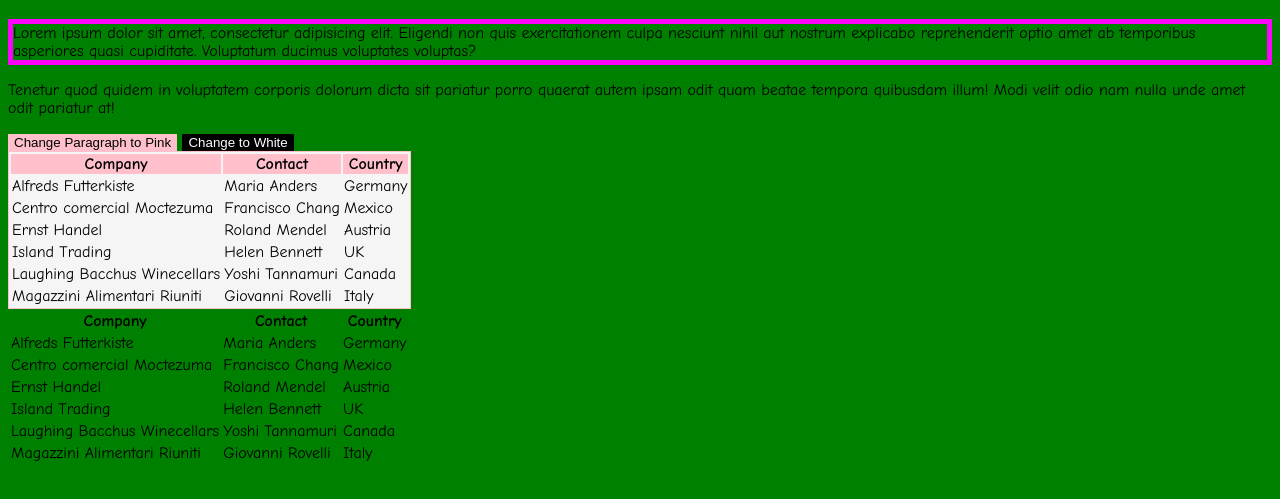
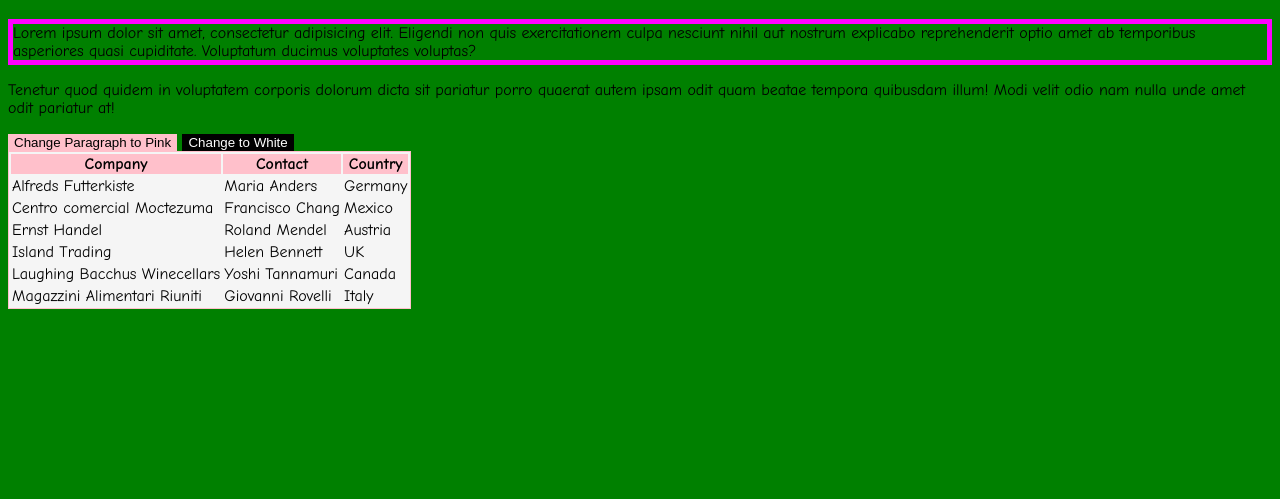
Before and after one commit to Montana-Code-School/JsBasicsMTCSFT07, a website: page public/stylin.html in a window 1280 px wide. Shown: the part 61-560 px from the top of the page. Drawn offline with nearby package versions, Linux system fonts and the light colour scheme.

Commit message:
did more stuff

```diff
--- /dev/null
+++ b/public/blink.css
@@ -0,0 +1 @@
+html, body { background: #C8C8E6;}
--- a/public/stylin.html
+++ b/public/stylin.html
@@ -47,42 +47,6 @@
         <td>Giovanni Rovelli</td>
         <td>Italy</td>
       </tr>
-    </table><table class="bob">
-      <tr>
-        <th>Company</th>
-        <th>Contact</th>
-        <th>Country</th>
-      </tr>
-      <tr>
-        <td>Alfreds Futterkiste</td>
-        <td>Maria Anders</td>
-        <td>Germany</td>
-      </tr>
-      <tr>
-        <td>Centro comercial Moctezuma</td>
-        <td>Francisco Chang</td>
-        <td>Mexico</td>
-      </tr>
-      <tr>
-        <td>Ernst Handel</td>
-        <td>Roland Mendel</td>
-        <td>Austria</td>
-      </tr>
-      <tr>
-        <td>Island Trading</td>
-        <td>Helen Bennett</td>
-        <td>UK</td>
-      </tr>
-      <tr>
-        <td>Laughing Bacchus Winecellars</td>
-        <td>Yoshi Tannamuri</td>
-        <td>Canada</td>
-      </tr>
-      <tr>
-        <td>Magazzini Alimentari Riuniti</td>
-        <td>Giovanni Rovelli</td>
-        <td>Italy</td>
-      </tr>
     </table>
     <script src="https://cdnjs.cloudflare.com/ajax/libs/jquery/3.2.1/jquery.min.js"></script>
     <script src="stylin.js"></script>
--- a/surfReport.js
+++ b/surfReport.js
@@ -13,4 +13,4 @@ var surfObj = {
 //Using the "date" and "todaysWaves" properties, edit the function "processReport"
 //to create and console.log a string that logs "today is {date}
 //and the waves are {todaysWaves}, dude." The date should formatted as a "short date."
-surfObj.processReport();
+//surfObj.processReport();
```
Also changed, not shown: mergeArrays.js (added, +7 -0 lines), mergeArrays.test.js (added, +21 -0 lines), public/blink.html (added, +20 -0 lines), public/blink.js (added, +18 -0 lines), README.MD.
